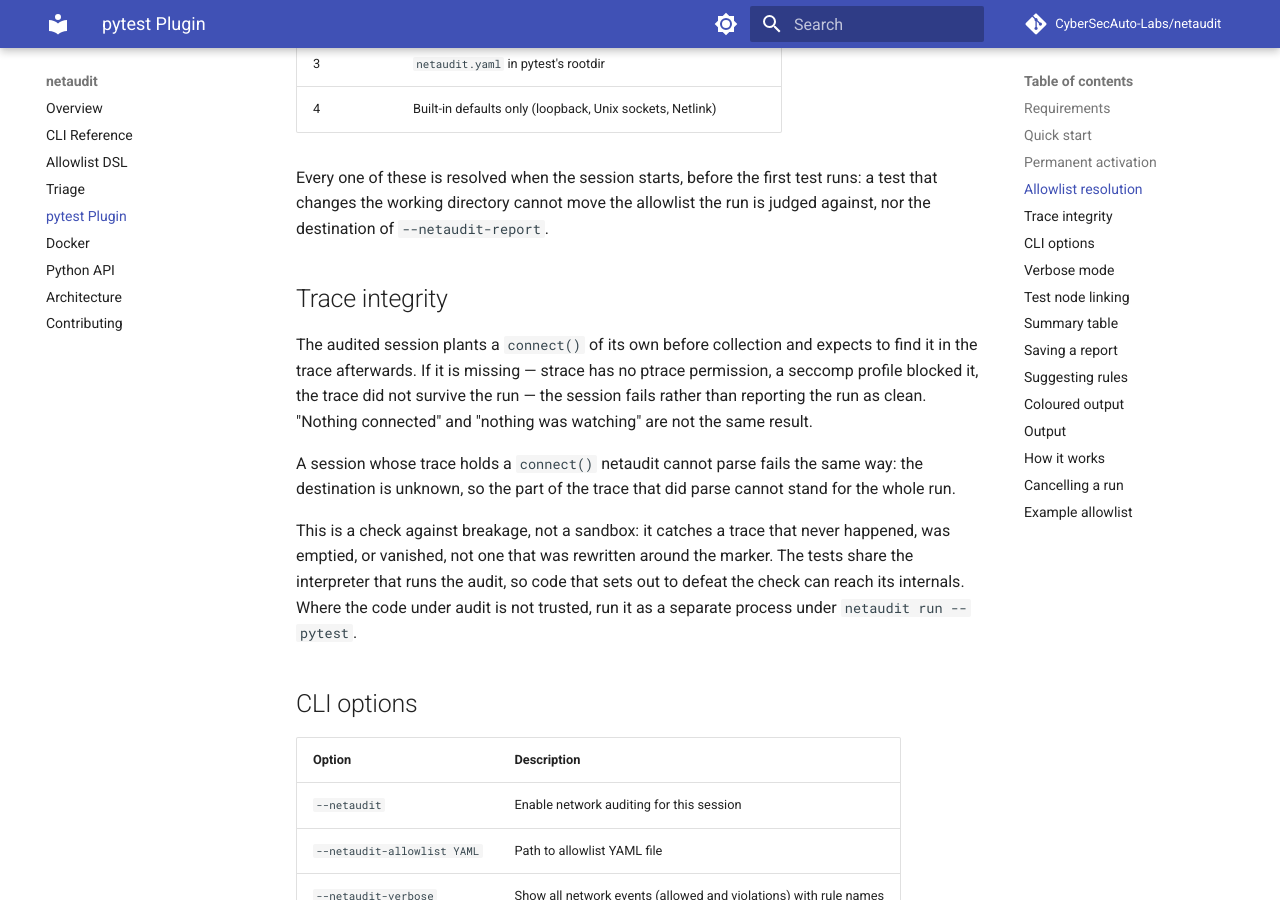
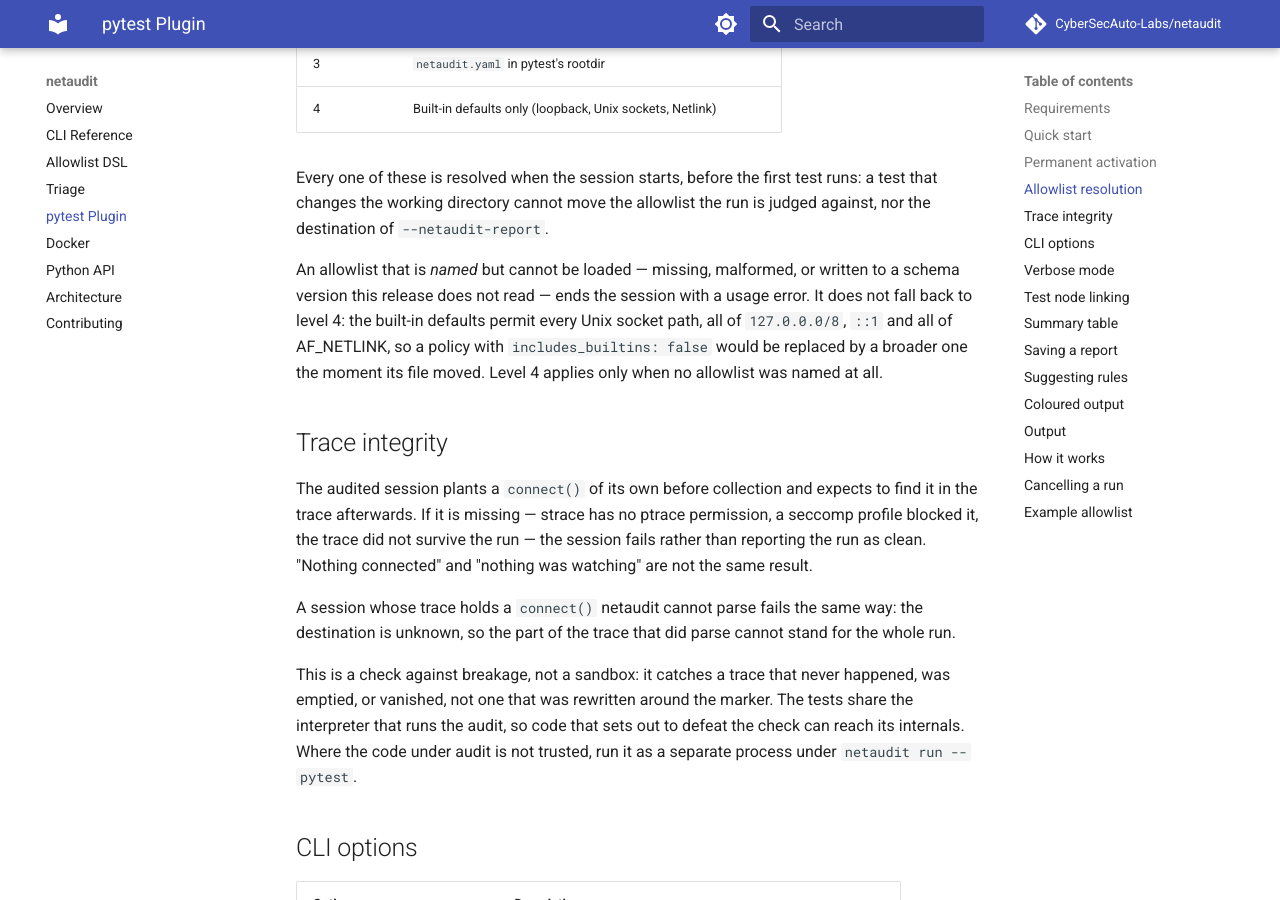
Before and after one commit to CyberSecAuto-Labs/netaudit, an MkDocs documentation site: the page built from docs/pytest-plugin.md, in a window 1280 px wide and 900 px high, scrolled down 1456 px. Built offline with MkDocs 1.6.1 and Material for MkDocs 9.7.7, drawn with Linux system fonts in a browser that asks for light colours; comment, search, counter and statistics services are not loaded.

Commit message:
docs: state that a named allowlist never falls back to the built-ins

```diff
--- a/docs/pytest-plugin.md
+++ b/docs/pytest-plugin.md
@@ -56,6 +56,13 @@ The plugin resolves the allowlist in this priority order:
 Every one of these is resolved when the session starts, before the first test runs: a test
 that changes the working directory cannot move the allowlist the run is judged against, nor
 the destination of `--netaudit-report`.
+
+An allowlist that is *named* but cannot be loaded — missing, malformed, or written to a
+schema version this release does not read — ends the session with a usage error. It does
+not fall back to level 4: the built-in defaults permit every Unix socket path, all of
+`127.0.0.0/8`, `::1` and all of AF_NETLINK, so a policy with `includes_builtins: false`
+would be replaced by a broader one the moment its file moved. Level 4 applies only when no
+allowlist was named at all.
 
 ## Trace integrity
 
```
